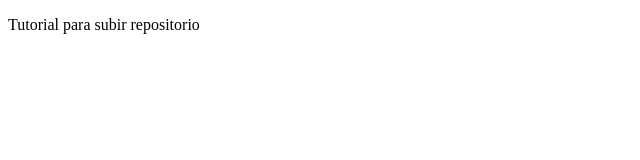
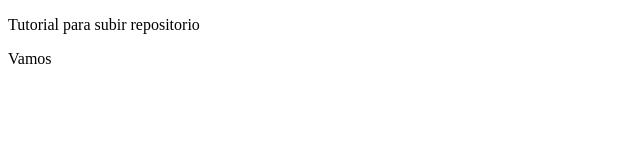
Before and after one commit to GroupFp/gitHubCliente, a plain HTML site: page index.html in a window 1280 px wide. Shown: the full height of the page, 0-640 px from the left. Drawn offline with Linux system fonts and the light colour scheme.

Commit message:
Segundo commit
Segundo comit

```diff
--- a/index.html
+++ b/index.html
@@ -7,5 +7,6 @@
 </head>
 <body>
 	<p>Tutorial para subir repositorio</p>
+	<p>Vamos</p>
 </body>
 </html>
```
